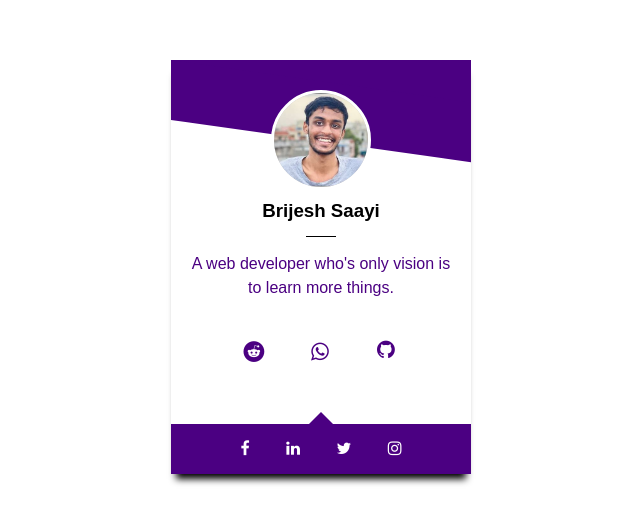
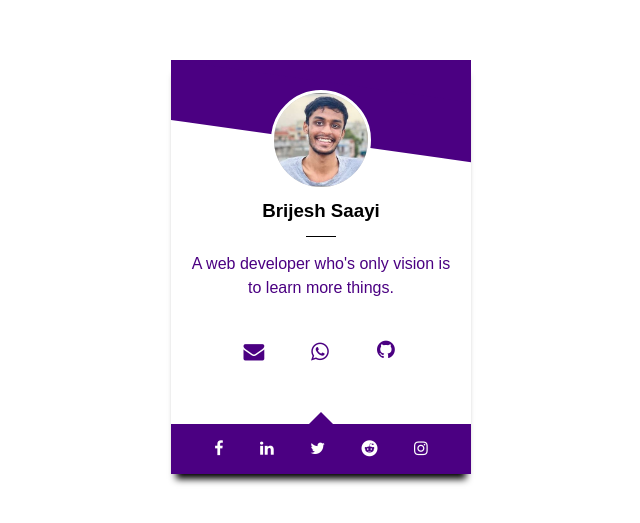
Before and after one commit to Brijesh-Arpally/Card, a plain HTML site: page index.html in a window 1280 px wide. Shown: the part 141-664 px from the top of the page, without its empty margins (319-959 px from the left). Drawn offline with Linux system fonts and the light colour scheme.

Commit message:
gmail link update

```diff
--- a/index.html
+++ b/index.html
@@ -23,8 +23,8 @@
             A web developer who's only vision is to learn more things.
         </div>
         <div class="contacts">
-            <a href="https://www.reddit.com/user/Briju_01"><i class="fa fa-reddit"></i></a>
-            <a href=" https://wa.me/qr/PIJVIY7DLMQUB1"><i class="fa fa-whatsapp"></i></a>
+            <a href="mailto: brijeshsaayi101@gmail.com?subject = Feedback&body = Message"><i class="fa fa-envelope"></i></a>
+            <a href="https://wa.me/qr/PIJVIY7DLMQUB1"><i class="fa fa-whatsapp"></i></a>
             <a href="https://github.com/Brijesh-Saayi"><i class="fa fa-github"></i></a>
             <div class="clear"></div>
         </div>
@@ -32,6 +32,7 @@
             <a href="https://www.facebook.com/people/Brijesh-Saayi/100006443926799/"><i class="fa fa-facebook"></i></a>
             <a href=""><i class="fa fa-linkedin"></i></a>
             <a href="https://twitter.com/Briju_01?s=09"><i class="fa fa-twitter"></i></a>
+            <a href="https://www.reddit.com/user/Briju_01"><i class="fa fa-reddit"></i></a>
             <a href="https://www.instagram.com/brijesh_saayi/"><i class="fa fa-instagram"></i></a>
         </footer>
 
```
